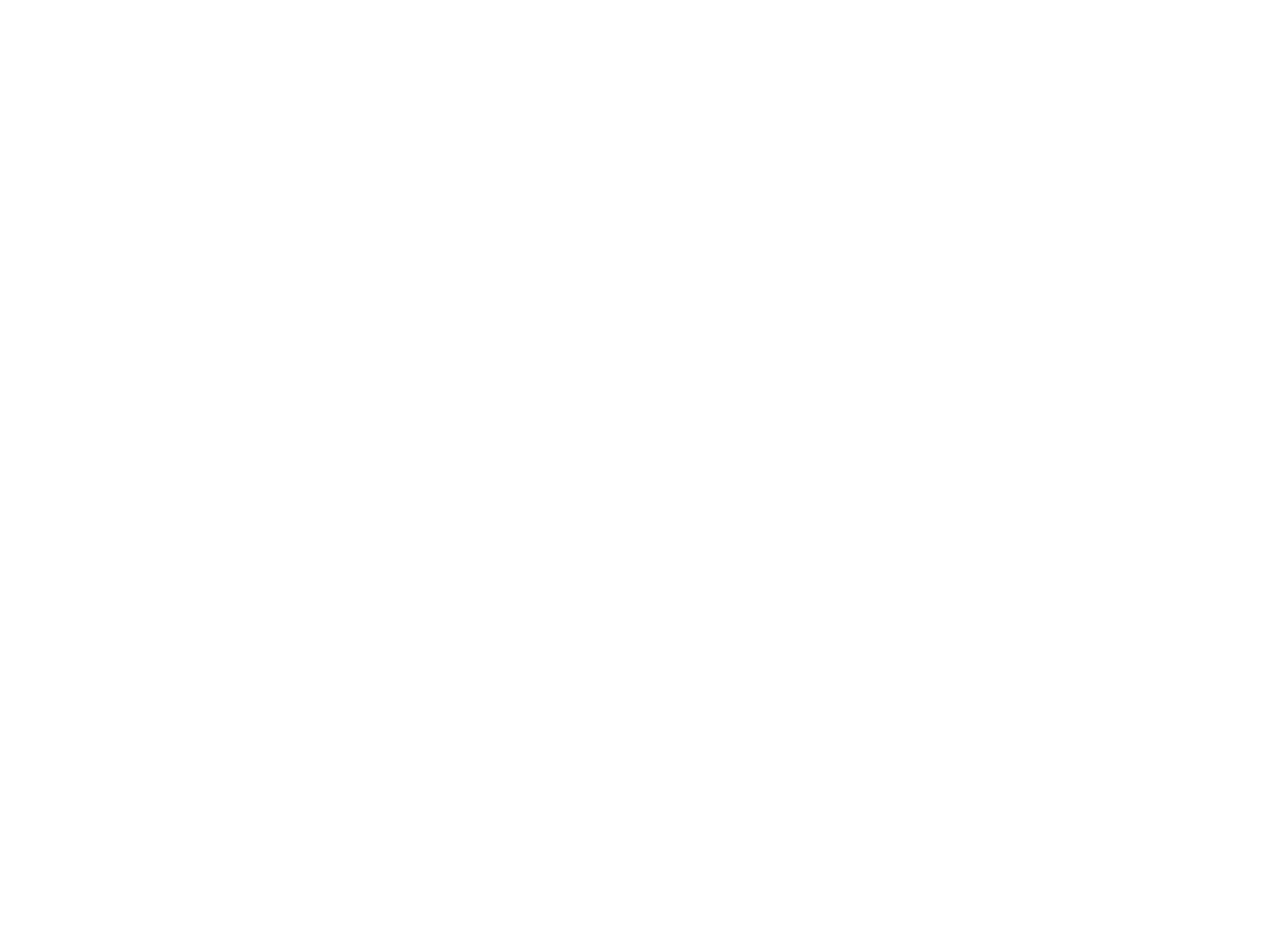
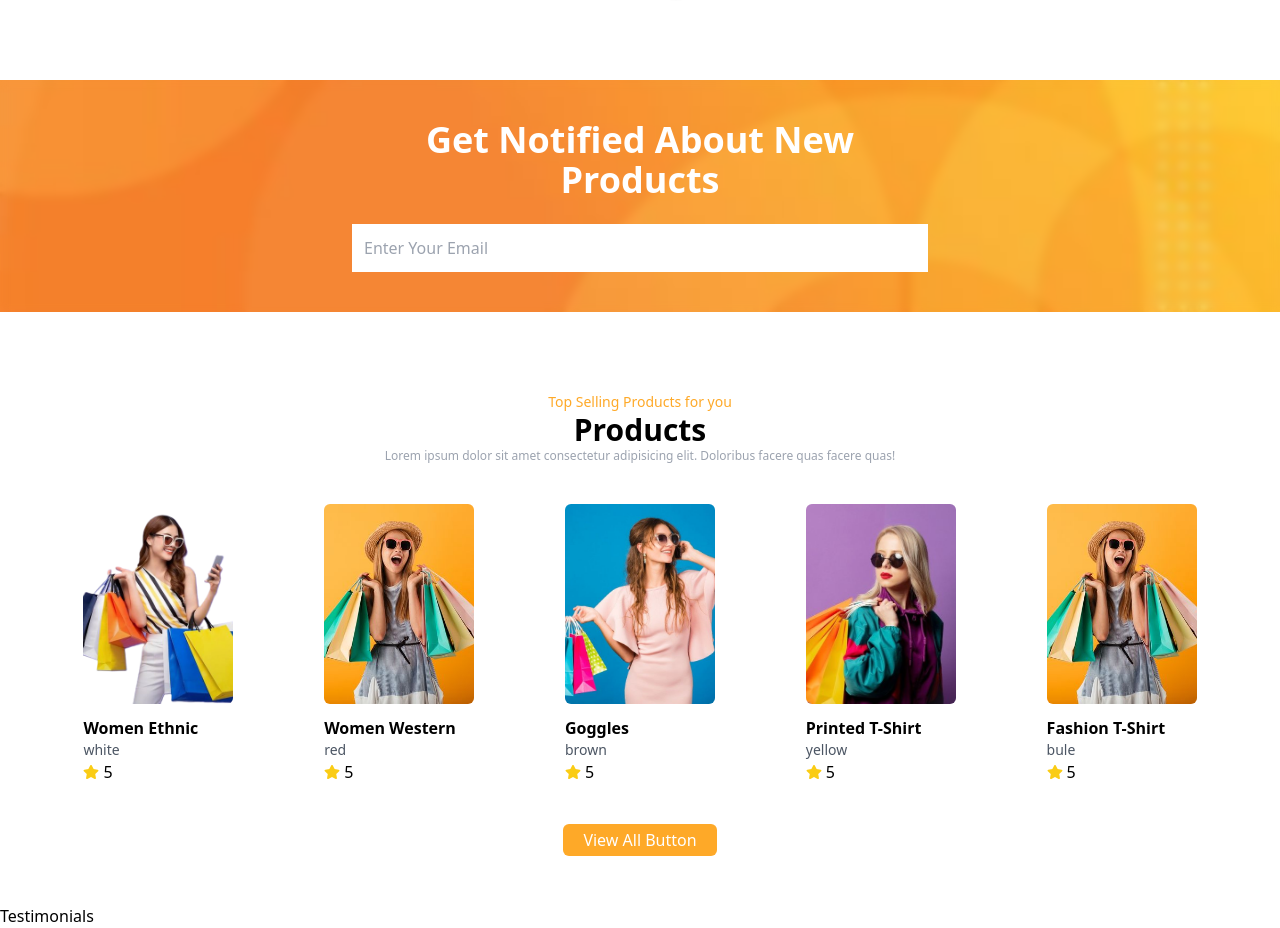
Before and after one commit to iamprashantadhikari/Ecommerce-Website-Front, a React (Vite) app: page / in a window 1280 px wide. Shown: the part 2212-3140 px from the top of the page. Before the commit the page ends 2220 px from the top, so only its background shows below. Built offline with nearby package versions, Linux system fonts and the light colour scheme.

Commit message:
Subscription and another Product Section added

```diff
--- a/src/App.jsx
+++ b/src/App.jsx
@@ -6,6 +6,8 @@
 import 'aos/dist/aos.css'
 import TopProducts from './components/TopProducts/TopProducts'
 import Banner from './components/Banner/Banner'
+import Subscribe from './components/Subscribe/Subscribe'
+import Testimonials from './components/Testimonials/Testimonials'
 
 const App = () => {
   React.useEffect(() => {
@@ -25,6 +27,9 @@
       <Products />
       <TopProducts />
       <Banner />
+      <Subscribe />
+      <Products />
+      <Testimonials />
     </div>
   )
 }
--- a/src/components/Banner/Banner.jsx
+++ b/src/components/Banner/Banner.jsx
@@ -7,7 +7,7 @@
 const Banner = () => {
   return (
     <div className='min-h-[550px] flex justify-center
-    items-center py-12 sm:py-0'>
+        items-center py-12 sm:py-0'>
         <div className="container">
             <div className="grid grid-cols-1 sm:grid-cols-2 item center gap-6">
                 {/* image section */}
--- a/src/components/Products/Products.jsx
+++ b/src/components/Products/Products.jsx
@@ -84,6 +84,12 @@
               </div>
             ))}
           </div>
+          {/* view all button */}
+          <div className='flex justify-center'>
+            <button className='text-center mt-10 cursor-pointer bg-primary text-white py-1 px-5 rounded-md'>
+              View All Button
+            </button>
+          </div>
         </div>
       </div>
     </div>
--- /dev/null
+++ b/src/components/Subscribe/Subscribe.jsx
@@ -0,0 +1,31 @@
+import React from 'react'
+import Banner from '../../assets/website/orange-pattern.jpg'
+
+
+const BannerImg = {
+  backgroundImage: `url(${Banner})`,
+  backgroundSize: 'cover',
+  backgroundPosition: 'center',
+  backgroundRepeat: 'no-repeat',
+  height: '100%',
+  width: '100%'
+}
+const Subscribe = () => {
+  return (
+    <div data-aos="zoom-in"
+      className='mb-20 bg-gray-100 dark:bg-gray-800 text-white'
+      style={BannerImg}>
+        <div className="container backdrop-blur-sm py-10">
+          <div className='space-y-6 max-w-xl mx-auto'>
+            <h1 className='text-2xl !text-center sm:text-left sm:text-4xl font-semibold'>
+              Get Notified About New Products
+            </h1>
+            <input data-aos='fade-up' type="text" placeholder="Enter Your Email"
+            className='w-full p-3' />
+          </div>
+        </div>
+    </div>
+  )
+}
+
+export default Subscribe
--- /dev/null
+++ b/src/components/Testimonials/Testimonials.jsx
@@ -0,0 +1,9 @@
+import React from 'react'
+
+const Testimonials = () => {
+  return (
+    <div>Testimonials</div>
+  )
+}
+
+export default Testimonials
```
Also changed, not shown: src/assets/website/orange-pattern.jpg (added).
